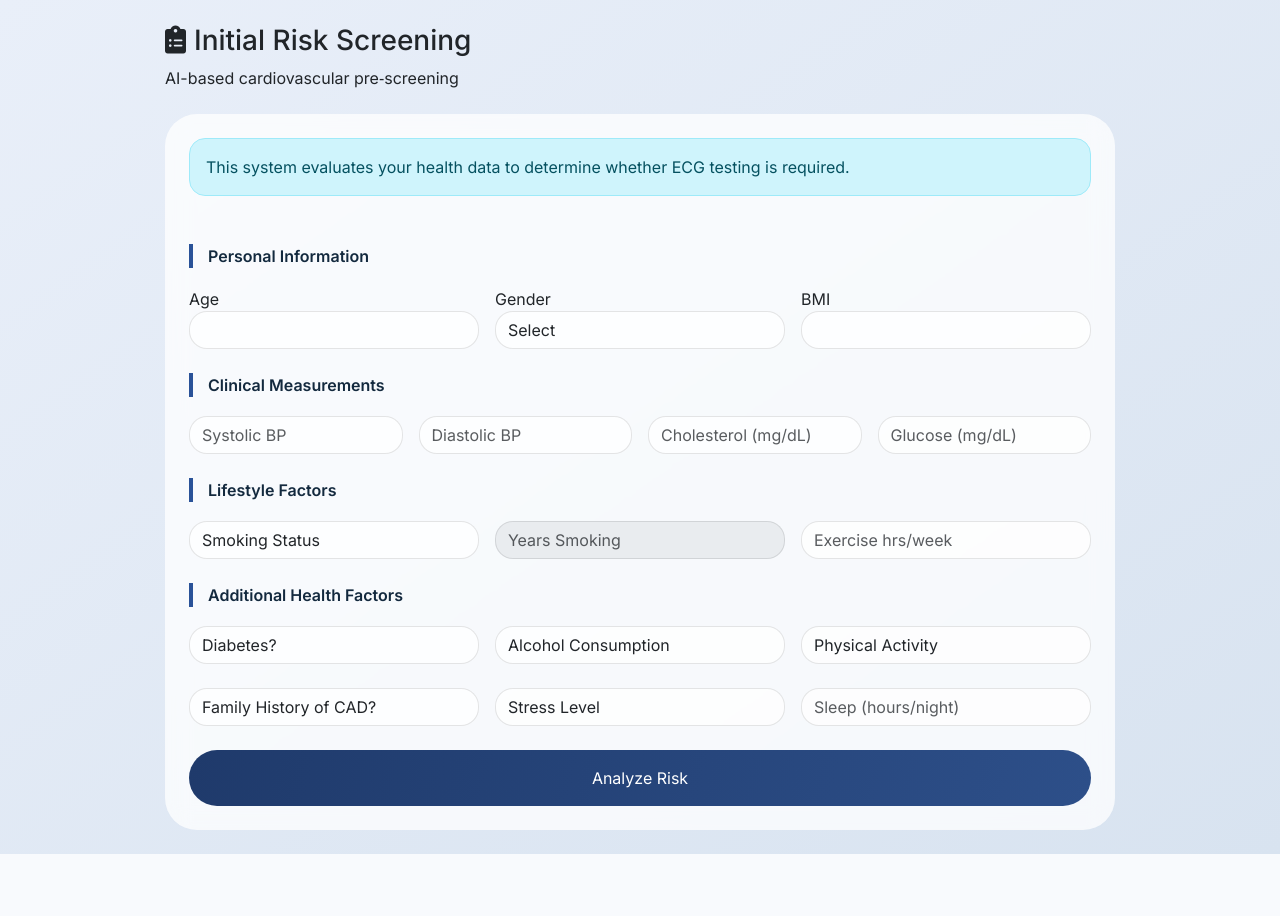
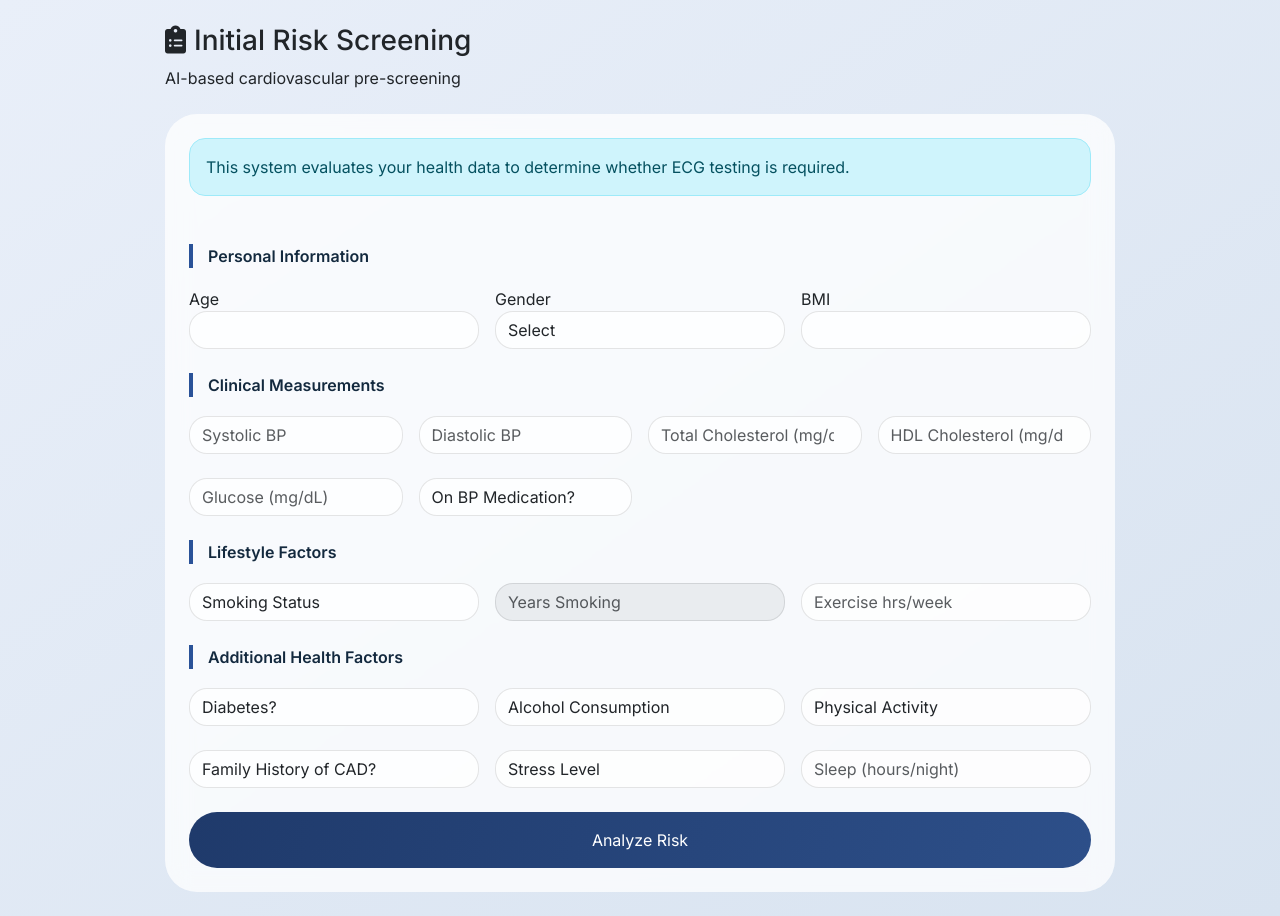
Before and after one commit to Desin898/Cardio-AI, a Flask app: page /pre_screening.html in a window 1280 px wide. Before the commit the page ends 854 px from the top, so only its background shows below. Run offline with Flask 3, Linux system fonts and the light colour scheme; parts of the project's set-up code (start-up, migrations or seed data) failed here and were passed over.

Commit message:
pre screening edited to get inputs necessary to calculate pre screen result and calculate Framinghams

```diff
--- a/templates/pre_screening.html
+++ b/templates/pre_screening.html
@@ -3,41 +3,94 @@
 <head>
 <meta charset="UTF-8">
 <meta name="viewport" content="width=device-width, initial-scale=1.0">
-    <title>CardioAI · Pre‑screening</title>
+<title>CardioAI · Pre-screening</title>
+
 <link href="https://cdn.jsdelivr.net/npm/bootstrap@5.3.0-alpha1/dist/css/bootstrap.min.css" rel="stylesheet">
 <link rel="stylesheet" href="https://cdn.jsdelivr.net/npm/bootstrap-icons@1.11.3/font/bootstrap-icons.min.css">
 <link rel="stylesheet" href="https://cdnjs.cloudflare.com/ajax/libs/font-awesome/6.0.0-beta3/css/all.min.css">
 <link href="https://fonts.googleapis.com/css2?family=Inter:wght@400;500;600;700&display=swap" rel="stylesheet">
+
 <style>
-        body { background: linear-gradient(145deg, #e9eff9 0%, #d8e3f0 100%); font-family: 'Inter', sans-serif; padding:1.5rem; }
-        .main-container { max-width:950px; margin:0 auto; }
-        .header-box { margin-bottom: 1.5rem; }
-        .card { border-radius:32px; background:rgba(255,255,255,0.75); backdrop-filter:blur(12px); border: none; }
-        .section-title { font-weight:600; color:#13293e; border-left:4px solid #2a5298; padding-left:15px; margin: 1.5rem 0 1.2rem; }
-        .form-control, .form-select { border-radius:18px; background:rgba(255,255,255,0.7); border: 1px solid rgba(0,0,0,0.1); }
-        .btn-primary { border-radius:40px; background:linear-gradient(105deg,#1f3a6b,#2d4f89); border: none; padding: 12px; }
-        .btn-primary:hover { background:linear-gradient(105deg,#163157,#1f3f6b); }
-        .alert { border-radius: 18px; }
+body {
+background: linear-gradient(145deg, #e9eff9 0%, #d8e3f0 100%);
+font-family: 'Inter', sans-serif;
+padding:1.5rem;
+}
+
+.main-container {
+max-width:950px;
+margin:0 auto;
+}
+
+.header-box {
+margin-bottom: 1.5rem;
+}
+
+.card {
+border-radius:32px;
+background:rgba(255,255,255,0.75);
+backdrop-filter:blur(12px);
+border: none;
+}
+
+.section-title {
+font-weight:600;
+color:#13293e;
+border-left:4px solid #2a5298;
+padding-left:15px;
+margin: 1.5rem 0 1.2rem;
+}
+
+.form-control, .form-select {
+border-radius:18px;
+background:rgba(255,255,255,0.7);
+border: 1px solid rgba(0,0,0,0.1);
+}
+
+.btn-primary {
+border-radius:40px;
+background:linear-gradient(105deg,#1f3a6b,#2d4f89);
+border: none;
+padding: 12px;
+}
+
+.btn-primary:hover {
+background:linear-gradient(105deg,#163157,#1f3f6b);
+}
+
+.alert {
+border-radius: 18px;
+}
 </style>
 </head>
+
 <body>
+
 <div class="main-container">
+
 <div class="header-box">
 <h3><i class="fas fa-clipboard-list me-2"></i>Initial Risk Screening</h3>
-            <p class="mb-0">AI-based cardiovascular pre‑screening</p>
+<p class="mb-0">AI-based cardiovascular pre-screening</p>
 </div>
 
 <div class="card p-4">
-            <div class="alert alert-info mb-4 rounded-4">This system evaluates your health data to determine whether ECG testing is required.</div>
+
+<div class="alert alert-info mb-4 rounded-4">
+This system evaluates your health data to determine whether ECG testing is required.
+</div>
 
 <form id="screeningForm">
-                <!-- Personal Information (unchanged) -->
+
+<!-- Personal Information -->
 <div class="section-title">Personal Information</div>
+
 <div class="row g-3 mb-4">
+
 <div class="col-md-4">
 <label>Age</label>
 <input type="number" class="form-control" name="age" required>
 </div>
+
 <div class="col-md-4">
 <label>Gender</label>
 <select class="form-select" name="gender" required>
@@ -46,24 +99,58 @@
 <option>Female</option>
 </select>
 </div>
+
 <div class="col-md-4">
 <label>BMI</label>
 <input type="number" step="0.1" class="form-control" name="bmi" required>
 </div>
+
 </div>
 
-                <!-- Clinical Measurements (unchanged) -->
+<!-- Clinical Measurements -->
 <div class="section-title">Clinical Measurements</div>
+
 <div class="row g-3 mb-4">
-                    <div class="col-md-3"><input type="number" class="form-control" name="systolic_bp" placeholder="Systolic BP" required></div>
-                    <div class="col-md-3"><input type="number" class="form-control" name="diastolic_bp" placeholder="Diastolic BP" required></div>
-                    <div class="col-md-3"><input type="number" class="form-control" name="cholesterol" placeholder="Cholesterol (mg/dL)" required></div>
-                    <div class="col-md-3"><input type="number" class="form-control" name="glucose" placeholder="Glucose (mg/dL)" required></div>
+
+<div class="col-md-3">
+<input type="number" class="form-control" name="systolic_bp" placeholder="Systolic BP" required>
 </div>
 
-                <!-- Lifestyle Factors (original, with years smoking toggle) -->
+<div class="col-md-3">
+<input type="number" class="form-control" name="diastolic_bp" placeholder="Diastolic BP" required>
+</div>
+
+<div class="col-md-3">
+<input type="number" class="form-control" name="cholesterol" placeholder="Total Cholesterol (mg/dL)" required>
+</div>
+
+<div class="col-md-3">
+<input type="number" class="form-control" name="hdl_cholesterol" placeholder="HDL Cholesterol (mg/dL)" required>
+</div>
+
+</div>
+
+<div class="row g-3 mb-4">
+
+<div class="col-md-3">
+<input type="number" class="form-control" name="glucose" placeholder="Glucose (mg/dL)" required>
+</div>
+
+<div class="col-md-3">
+<select class="form-select" name="bp_treatment" required>
+<option value="">On BP Medication?</option>
+<option value="Yes">Yes</option>
+<option value="No">No</option>
+</select>
+</div>
+
+</div>
+
+<!-- Lifestyle Factors -->
 <div class="section-title">Lifestyle Factors</div>
+
 <div class="row g-3 mb-4">
+
 <div class="col-md-4">
 <select class="form-select" name="smoker" id="smoker" required>
 <option value="">Smoking Status</option>
@@ -72,17 +159,22 @@
 <option value="Former">Former</option>
 </select>
 </div>
+
 <div class="col-md-4">
 <input type="number" class="form-control" id="yearsSmoking" name="years_smoking" placeholder="Years Smoking" disabled>
 </div>
+
 <div class="col-md-4">
 <input type="number" step="0.1" class="form-control" name="exercise_hours" placeholder="Exercise hrs/week" required>
 </div>
+
 </div>
 
-                <!-- ADDITIONAL HEALTH FACTORS (required by the model) -->
+<!-- Additional Health Factors -->
 <div class="section-title">Additional Health Factors</div>
+
 <div class="row g-3">
+
 <div class="col-md-4">
 <select class="form-select" name="diabetes" required>
 <option value="">Diabetes?</option>
@@ -90,6 +182,7 @@
 <option value="No">No</option>
 </select>
 </div>
+
 <div class="col-md-4">
 <select class="form-select" name="alcohol" required>
 <option value="">Alcohol Consumption</option>
@@ -98,6 +191,7 @@
 <option value="Heavy">Heavy</option>
 </select>
 </div>
+
 <div class="col-md-4">
 <select class="form-select" name="physical_activity" required>
 <option value="">Physical Activity</option>
@@ -106,8 +200,11 @@
 <option value="Active">Active</option>
 </select>
 </div>
+
 </div>
+
 <div class="row g-3 mt-2">
+
 <div class="col-md-4">
 <select class="form-select" name="family_history" required>
 <option value="">Family History of CAD?</option>
@@ -115,6 +212,7 @@
 <option value="No">No</option>
 </select>
 </div>
+
 <div class="col-md-4">
 <select class="form-select" name="stress_level" required>
 <option value="">Stress Level</option>
@@ -123,92 +221,115 @@
 <option value="High">High</option>
 </select>
 </div>
+
 <div class="col-md-4">
 <input type="number" step="0.1" class="form-control" name="sleep_hours" placeholder="Sleep (hours/night)" required>
 </div>
+
 </div>
 
-                <button type="submit" class="btn btn-primary w-100 mt-4 py-3" id="submitBtn">Analyze Risk</button>
+<button type="submit" class="btn btn-primary w-100 mt-4 py-3" id="submitBtn">
+Analyze Risk
+</button>
+
 </form>
 </div>
 </div>
 
 <script>
-        // (Optional) Login check – you can keep or remove
-        // const currentUser = JSON.parse(localStorage.getItem('currentUser'));
-        // if (!currentUser) { window.location.href = 'patient_login.html'; }
 
-        // Toggle years smoking
 const smoker = document.getElementById("smoker");
 const years = document.getElementById("yearsSmoking");
+
 smoker.addEventListener("change", () => {
 years.disabled = !(smoker.value === "Yes" || smoker.value === "Former");
 if (years.disabled) years.value = "";
 });
 
-        // Form submission: send to Flask backend
-        document.getElementById("screeningForm").addEventListener("submit", async function(e) {
+document.getElementById("screeningForm").addEventListener("submit", async function(e){
+
 e.preventDefault();
 
-            // Basic validation (systolic > diastolic)
 const sys = parseInt(document.querySelector('[name="systolic_bp"]').value);
 const dia = parseInt(document.querySelector('[name="diastolic_bp"]').value);
-            if (sys <= dia) {
+
+if (sys <= dia){
 alert("Systolic BP must be higher than Diastolic BP.");
 return;
 }
 
-            // Collect all data
 const formData = {
+
 age: parseInt(document.querySelector('[name="age"]').value),
 gender: document.querySelector('[name="gender"]').value,
 bmi: parseFloat(document.querySelector('[name="bmi"]').value),
+
 systolic_bp: sys,
 diastolic_bp: dia,
+
 cholesterol: parseInt(document.querySelector('[name="cholesterol"]').value),
+hdl_cholesterol: parseInt(document.querySelector('[name="hdl_cholesterol"]').value),
+
 glucose: parseInt(document.querySelector('[name="glucose"]').value),
+bp_treatment: document.querySelector('[name="bp_treatment"]').value,
+
 smoker: document.querySelector('[name="smoker"]').value,
 years_smoking: years.disabled ? 0 : parseInt(years.value) || 0,
+
 exercise_hours: parseFloat(document.querySelector('[name="exercise_hours"]').value),
-                // new fields
+
 diabetes: document.querySelector('[name="diabetes"]').value,
 alcohol: document.querySelector('[name="alcohol"]').value,
 physical_activity: document.querySelector('[name="physical_activity"]').value,
 family_history: document.querySelector('[name="family_history"]').value,
 stress_level: document.querySelector('[name="stress_level"]').value,
 sleep_hours: parseFloat(document.querySelector('[name="sleep_hours"]').value)
+
 };
 
-            // Disable button, show spinner
 const btn = document.getElementById('submitBtn');
+
 btn.innerHTML = '<i class="fas fa-spinner fa-pulse me-2"></i>Processing...';
 btn.disabled = true;
 
-            try {
-                const response = await fetch('/predict', {
-                    method: 'POST',
-                    headers: { 'Content-Type': 'application/json' },
-                    body: JSON.stringify(formData)
+try{
+
+const response = await fetch('/predict',{
+
+method:'POST',
+headers:{'Content-Type':'application/json'},
+body:JSON.stringify(formData)
+
 });
 
-                if (!response.ok) throw new Error(`Server error: ${response.status}`);
+if(!response.ok) throw new Error(`Server error: ${response.status}`);
 
 const result = await response.json();
 
-                if (result.success) {
+if(result.success){
+
 localStorage.setItem('screeningResult', JSON.stringify(result));
-                    window.location.href = 'pre_screening_results.html';
-                } else {
+window.location.href='pre_screening_results.html';
+
+}else{
+
 alert('Prediction failed: ' + result.message);
-                    btn.innerHTML = 'Analyze Risk';
-                    btn.disabled = false;
+btn.innerHTML='Analyze Risk';
+btn.disabled=false;
+
 }
-            } catch (error) {
+
+}catch(error){
+
 alert('Error connecting to server: ' + error.message);
-                btn.innerHTML = 'Analyze Risk';
-                btn.disabled = false;
+btn.innerHTML='Analyze Risk';
+btn.disabled=false;
+
 }
+
 });
+
 </script>
+
 </body>
 </html>
```
Lines whose indentation alone changed are shown as unchanged.
